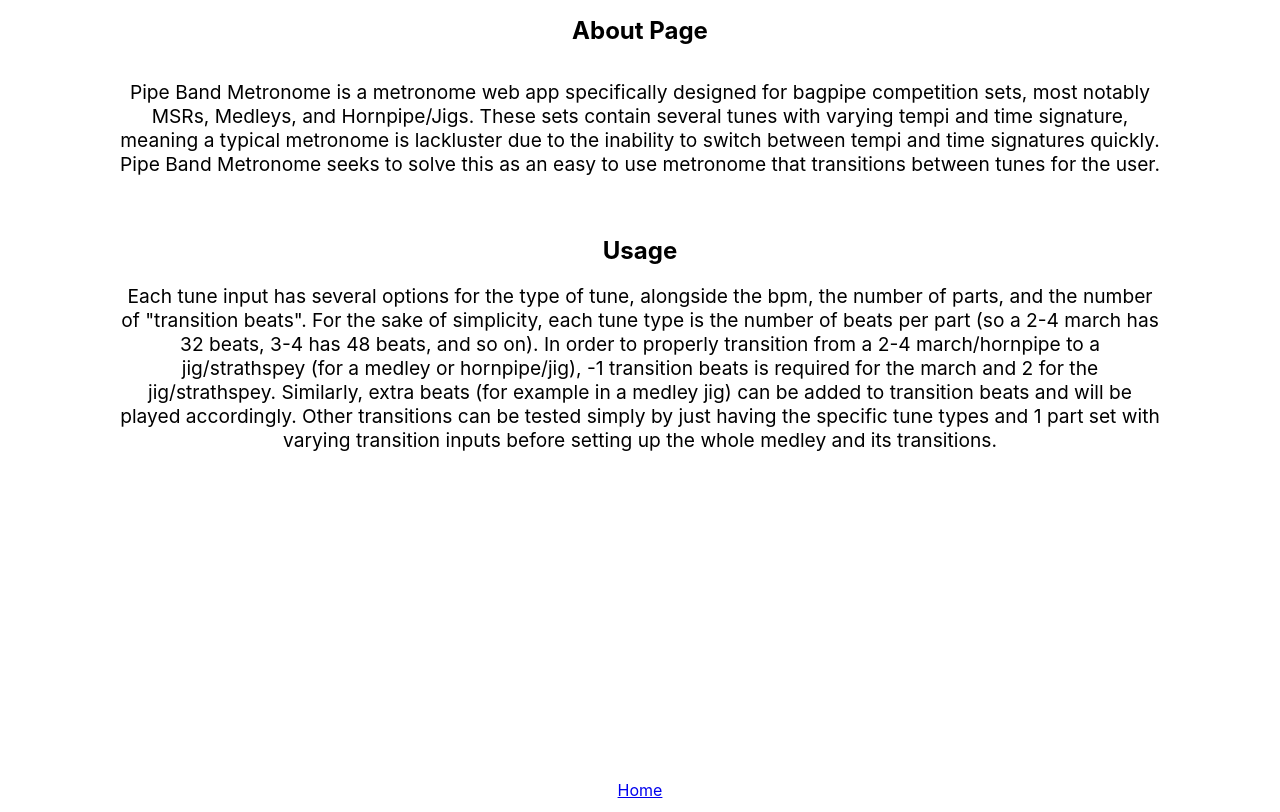
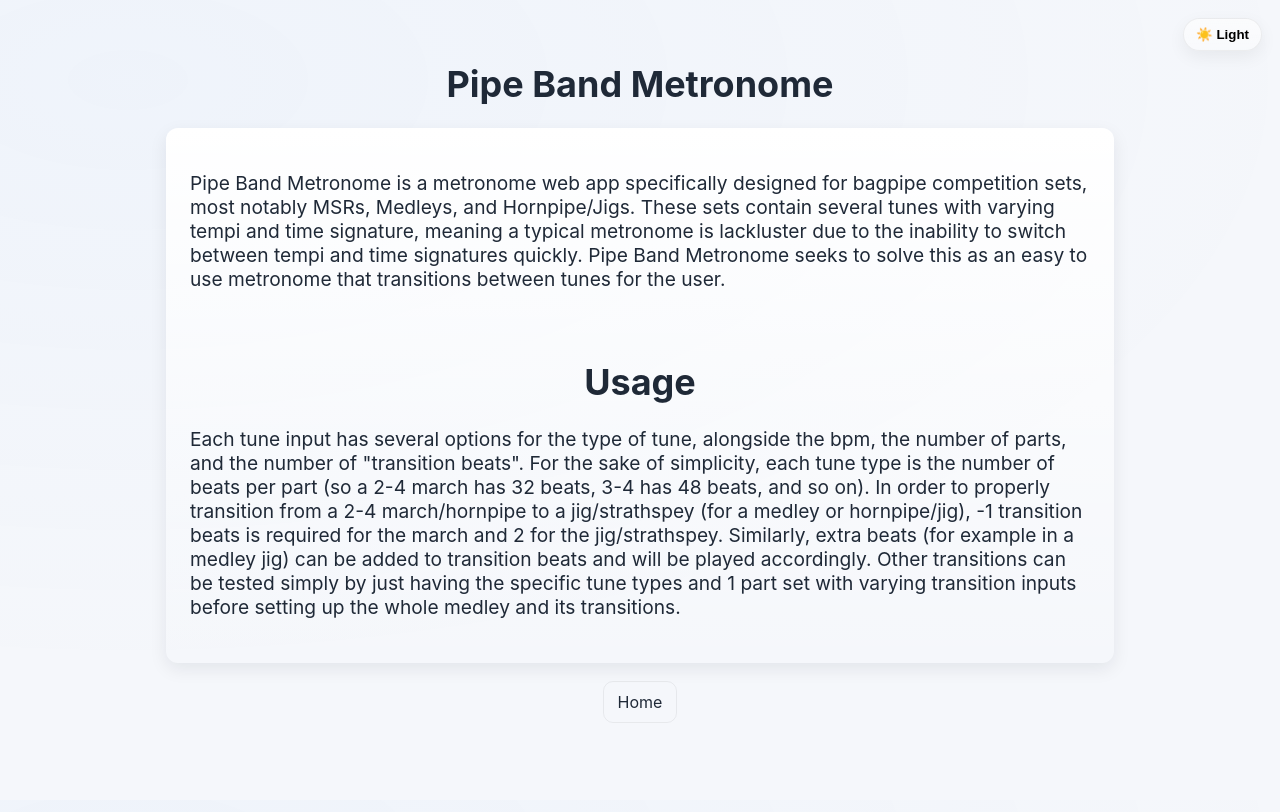
Before and after one commit to ChristianHirschey/Pipe-Band-Metronome, a React (Create React App) app: page /Pipe-Band-Metronome/about in a window 1280 px wide. Built offline with nearby package versions, Linux system fonts and the light colour scheme.

Commit message:
updated UI

```diff
--- a/src/About.css
+++ b/src/About.css
@@ -5,32 +5,21 @@
     min-height: 100vh;
 }
 
-.About-header {
-    background-color: #282c34;
-    min-height: 100vh;
-    display: flex;
-    flex-direction: column;
-    align-items: center;
-    justify-content: center;
-    font-size: calc(10px + 2vmin);
-    color: white;
-}
-
 .Header {
-    font-size: x-large;
-}
-
-body {
-    display: flex;
-    flex-direction: column;
-    min-height: 100vh;
+    margin-bottom: 6px;
 }
 
 .about-paragraph {
-    margin-left: 120px;
-    margin-right: 120px;
-    text-align: center;
-    font-size: larger;
+    max-width: 900px;
+    margin: 18px auto;
+    text-align: left;
+    font-size: larger
+}
+
+.card {
+    max-width: 1000px;
+    margin: 18px auto;
+    padding: 24px;
 }
 
 .Links {
--- a/src/About.jsx
+++ b/src/About.jsx
@@ -5,10 +5,12 @@ import './About.css'
 function About() {
     return (
         <div className='Home'>
+            <div className='container'>
               <header>
-                <h1 className='Header'>About Page</h1>
+                  <h1 className='Header'>Pipe Band Metronome</h1>
               </header>
               <main>
+                  <div className='card'>
                     <div className='about-paragraph'>
                     <p>
                         Pipe Band Metronome is a metronome web app specifically designed for bagpipe competition sets,
@@ -29,11 +31,13 @@ function About() {
                         specific tune types and 1 part set with varying transition inputs before setting up the whole medley and its transitions.
                     </p>
                     </div>
+                  </div>
               </main>
               <div className='Footer'>
                 <footer>
-                    <Link to='/'>Home</Link>
+                    <Link to='/' className="btn ghost">Home</Link>
                 </footer>
+              </div>
             </div>
         </div>
     );
--- a/src/App.css
+++ b/src/App.css
@@ -3,14 +3,9 @@
   display: flex;
   flex-direction: column;
   min-height: 100vh;
-}
-
-body {
-  display: flex;
-  flex-direction: column;
-  min-height: 100vh;
+  padding-top: 12px;
 }
 
 .App-link {
-  color: #61dafb;
+  color: var(--accent-2)
 }
--- a/src/App.js
+++ b/src/App.js
@@ -1,16 +1,38 @@
-import React from 'react';
+import React, { useEffect, useState } from 'react';
 import { BrowserRouter as Router, Route, Routes } from 'react-router-dom';
-import Home from './Home'; // Your Home component
-import About from './About'; // Your About component
+import Home from './Home';
+import About from './About';
+import ThemeToggle from './ThemeToggle';
+import './App.css';
 
 function App() {
+    const [theme, setTheme] = useState(() => {
+        try {
+            return localStorage.getItem('theme') || 'light';
+        } catch (e) {
+            return 'light';
+        }
+    });
+
+    useEffect(() => {
+        const root = document.documentElement;
+        if (theme === 'dark') root.classList.add('dark');
+        else root.classList.remove('dark');
+        try { localStorage.setItem('theme', theme); } catch (e) {}
+    }, [theme]);
+
+    const toggleTheme = () => setTheme(t => t === 'dark' ? 'light' : 'dark');
+
     return (
+        <div className="App">
+            <ThemeToggle theme={theme} toggle={toggleTheme} />
             <Router basename="/Pipe-Band-Metronome">
                 <Routes>
                     <Route path="/" element={<Home />} />
                     <Route path="/about" element={<About />} />
                 </Routes>
             </Router>
+        </div>
     );
 }
 
--- a/src/Home.css
+++ b/src/Home.css
@@ -5,47 +5,62 @@
     min-height: 100vh;
 }
 
-.Home-header {
-    background-color: #282c34;
-    min-height: 100vh;
+.Header h1 {
+    margin: 0;
+}
+
+.main-area {
+    padding: 12px 0;
+}
+
+.metronome-card {
     display: flex;
     flex-direction: column;
+    gap: 16px;
     align-items: center;
-    justify-content: center;
-    font-size: calc(10px + 2vmin);
-    color: white;
 }
 
-body {
-    display: flex;
-    flex-direction: column;
-    min-height: 100vh;
+.Dropdowns {
+    margin-top: 18px;
+    display:flex;
+    flex-direction:column;
+    gap:12px;
+    align-items: center;
 }
 
 .DropdownItem {
-    display: flex;
-    flex-direction: row;
-    justify-content: center;
-    align-items: center;
-    height: 1.75vw
+    width: 100%;
+    max-width: 820px; display: flex; gap: 12px; align-items: center
 }
 
 .select {
-    font-size: 1.2vw;
-    height: 1.75vw;
-    box-sizing: border-box;
+    min-width: 170px;
+    padding: 8px 10px;
+    border-radius: 8px;
+    border: 1px solid rgba(0,0,0,0.06);
+    background: var(--glass);
+    color: var(--primary)
+}
+
+.text-boxes {
+    display: flex;
+    gap: 8px;
+    align-items: center;
 }
 
 .text-box {
-    max-width: 10.5vw;
-    font-size: 1.2vw;
-    box-sizing: border-box;
+    max-width: 120px;
+    padding: 8px;
+    border-radius: 8px;
+    border: 1px solid rgba(0,0,0,0.06);
+    background: var(--glass);
+    color: var(--primary);
 }
 
-.button {
-    font-size: 1.2vw;
-    height: 1.75vw;
-    box-sizing: border-box;
+.button, button {
+    padding: 8px 10px;
+    border-radius: 8px;
+    cursor: pointer;
 }
 
 .Footer {
@@ -59,14 +74,35 @@ body {
     gap: 20px;
 }
 
+.MetronomeView {
+    margin-top: 20px;
+}
+
+.metronome-grid {
+    display: flex;
+    gap: 8px;
+    justify-content: center;
+    flex-wrap: wrap;
+}
+
 .grid-box {
-    width: 20px;
-    height: 20px;
-    margin: 5px;
-    background-color: grey;
-    display: inline-block;
+    width: 28px;
+    height: 28px;
+    border-radius: 8px;
+    background: linear-gradient(180deg, rgba(0,0,0,0.06), rgba(255,255,255,0.02));
+    box-shadow: var(--shadow);
+    transition: transform 120ms ease;
 }
 
 .grid-box.active {
-    background-color: red;
+    background: linear-gradient(180deg, var(--accent), var(--accent-2));
+    transform: scale(1.08);
+    box-shadow: 0 8px 26px rgba(34,197,94,0.12);
 }
+
+@media (max-width: 760px) {
+    .DropdownItem {
+        flex-direction: column;
+        align-items: stretch;
+    }
+}
--- /dev/null
+++ b/src/ThemeToggle.css
@@ -0,0 +1,22 @@
+.theme-toggle {
+  position: fixed;
+  right: 18px;
+  top: 18px;
+  z-index: 80;
+}
+
+.theme-btn {
+  padding: 8px 12px;
+  border-radius: 999px;
+  border: 1px solid rgba(0,0,0,0.06);
+  background: linear-gradient(180deg, rgba(255,255,255,0.6), rgba(255,255,255,0.4));
+  cursor: pointer;
+  font-weight: 600;
+  box-shadow: 0 6px 18px rgba(2,6,23,0.06);
+}
+
+.dark .theme-btn {
+  background: rgba(255,255,255,0.04);
+  color: var(--primary);
+  border: 1px solid rgba(255,255,255,0.06);
+}
--- /dev/null
+++ b/src/ThemeToggle.jsx
@@ -0,0 +1,14 @@
+import React from 'react';
+import './ThemeToggle.css';
+
+const ThemeToggle = ({ theme, toggle }) => {
+  return (
+    <div className="theme-toggle">
+      <button aria-label="Toggle theme" className="theme-btn" onClick={toggle}>
+        {theme === 'dark' ? '🌙 Dark' : '☀️ Light'}
+      </button>
+    </div>
+  );
+};
+
+export default ThemeToggle;
--- a/src/index.css
+++ b/src/index.css
@@ -1,13 +1,189 @@
+:root {
+  --bg: #f5f7fb;
+  --card-bg: #ffffff;
+  --muted: #6b7280;
+  --accent: #6ee7b7;
+  --primary: #1f2937;
+  --accent-2: #60a5fa;
+  --glass: rgba(255,255,255,0.6);
+  --shadow: 0 6px 18px rgba(16,24,40,0.08);
+  --glass-shadow: 0 8px 30px rgba(2,6,23,0.08);
+}
+
+.dark {
+  --bg: #0b1220;
+  --card-bg: rgba(255,255,255,0.04);
+  --muted: #9aa6b2;
+  --accent: #34d399;
+  --primary: #e6eef6;
+  --accent-2: #60a5fa;
+  --glass: rgba(255,255,255,0.02);
+  --shadow: 0 8px 24px rgba(2,6,23,0.6);
+  --glass-shadow: 0 10px 40px rgba(2,6,23,0.6);
+}
+
+html, body, #root {
+  height: 100%;
+}
+
 body {
   margin: 0;
-  font-family: -apple-system, BlinkMacSystemFont, 'Segoe UI', 'Roboto', 'Oxygen',
-    'Ubuntu', 'Cantarell', 'Fira Sans', 'Droid Sans', 'Helvetica Neue',
-    sans-serif;
+  font-family: Inter, ui-sans-serif, system-ui, -apple-system, "Segoe UI", Roboto, "Helvetica Neue", Arial;
   -webkit-font-smoothing: antialiased;
   -moz-osx-font-smoothing: grayscale;
+  background: radial-gradient(1200px 600px at 10% 10%, rgba(96,165,250,0.04), transparent), var(--bg);
+  color: var(--primary);
+  transition: background-color 220ms ease, color 220ms ease;
 }
 
 code {
-  font-family: source-code-pro, Menlo, Monaco, Consolas, 'Courier New',
-    monospace;
+  font-family: source-code-pro, Menlo, Monaco, Consolas, 'Courier New', monospace;
 }
+
+.container {
+  max-width: 1100px;
+  margin: 0 auto;
+  padding: 24px;
+}
+
+.app-topbar {
+  display: flex;
+  justify-content: space-between;
+  align-items: center;
+  gap: 12px;
+}
+
+.muted {
+  color: var(--muted);
+}
+
+.card {
+  background: linear-gradient(180deg, var(--card-bg), rgba(255,255,255,0.02));
+  border-radius: 12px;
+  padding: 18px;
+  box-shadow: var(--shadow);
+  transition: background 220ms ease, box-shadow 220ms ease, transform 150ms ease;
+}
+
+.card:hover {
+  transform: translateY(-4px);
+  box-shadow: var(--glass-shadow);
+}
+
+.controls {
+  display: flex;
+  gap: 12px;
+  align-items: center;
+  flex-wrap: wrap;
+}
+
+.btn {
+  background: linear-gradient(180deg, var(--accent), var(--accent-2));
+  color: white;
+  border: none;
+  padding: 10px 14px;
+  border-radius: 10px;
+  cursor: pointer;
+  box-shadow: 0 6px 18px rgba(99,102,241,0.12);
+}
+
+.btn {
+  background: linear-gradient(180deg, var(--accent), var(--accent-2));
+  color: white;
+  border: none;
+  padding: 10px 14px;
+  border-radius: 10px;
+  cursor: pointer;
+  box-shadow: 0 6px 18px rgba(99,102,241,0.12);
+  transition: transform 160ms ease, box-shadow 160ms ease, opacity 120ms ease;
+  display: inline-flex;
+  align-items: center;
+  gap: 8px;
+}
+
+.btn:hover {
+  transform: translateY(-2px);
+  box-shadow: 0 10px 26px rgba(99,102,241,0.14);
+}
+.btn:active {
+  transform: translateY(0);
+}
+.btn:focus {
+  outline: 3px solid rgba(96,165,250,0.18);
+  outline-offset: 2px;
+}
+
+.btn.ghost {
+  background: transparent;
+  color: var(--primary);
+  border: 1px solid rgba(0,0,0,0.06);
+  box-shadow: none;
+}
+
+.btn.danger {
+  background: linear-gradient(180deg,#ff7a7a,#ff4d4d);
+  color: white;
+  box-shadow: 0 6px 18px rgba(255,77,77,0.12);
+}
+
+.btn.small {
+  padding: 6px 8px;
+  border-radius: 8px;
+  font-size: 0.95rem;
+}
+
+.btn[href], a.btn {
+  text-decoration: none;
+  display: inline-flex;
+}
+
+.form-input {
+  padding: 8px 10px;
+  border-radius: 8px;
+  border: 1px solid rgba(0,0,0,0.06);
+  background: var(--glass);
+  color: var(--primary);
+}
+
+
+.metronome-grid {
+  display: flex;
+  flex-wrap: wrap;
+  gap: 8px;
+  justify-content: center;
+}
+.grid-box {
+  width: 28px;
+  height: 28px;
+  border-radius: 6px;
+  background: linear-gradient(180deg, rgba(0,0,0,0.05), rgba(255,255,255,0.03));
+  display: inline-block;
+  box-shadow: 0 4px 14px rgba(2,6,23,0.06);
+  transition: transform 120ms ease, background 120ms ease;
+}
+.grid-box.active {
+  background: linear-gradient(180deg, var(--accent), var(--accent-2));
+  transform: scale(1.12);
+  box-shadow: 0 8px 26px rgba(34,197,94,0.14);
+}
+
+@media (max-width: 640px) {
+  .container { padding: 12px }
+  .card { padding: 12px }
+}
+
+.Header {
+  font-size: clamp(20px, 3.6vw, 36px);
+  line-height: 1.05;
+  font-weight: 700;
+  display: flex;
+  justify-content: center;
+  align-items: center;
+  text-align: center;
+  padding: 6px 0;
+}
+
+.Header h1 {
+  font-size: inherit;
+  margin: 0;
+}
```
Also changed, not shown: src/Home.jsx (+47 -12 lines), src/MetronomeLogic.jsx (+14 -1 lines). Lines whose indentation alone changed are shown as unchanged.
